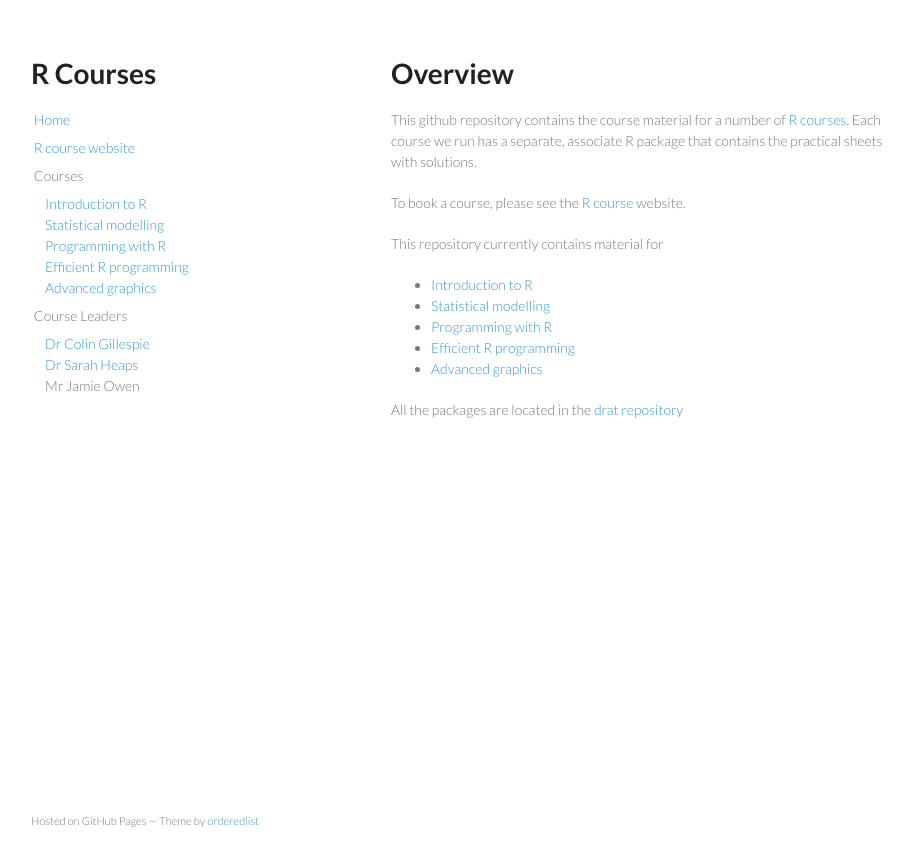
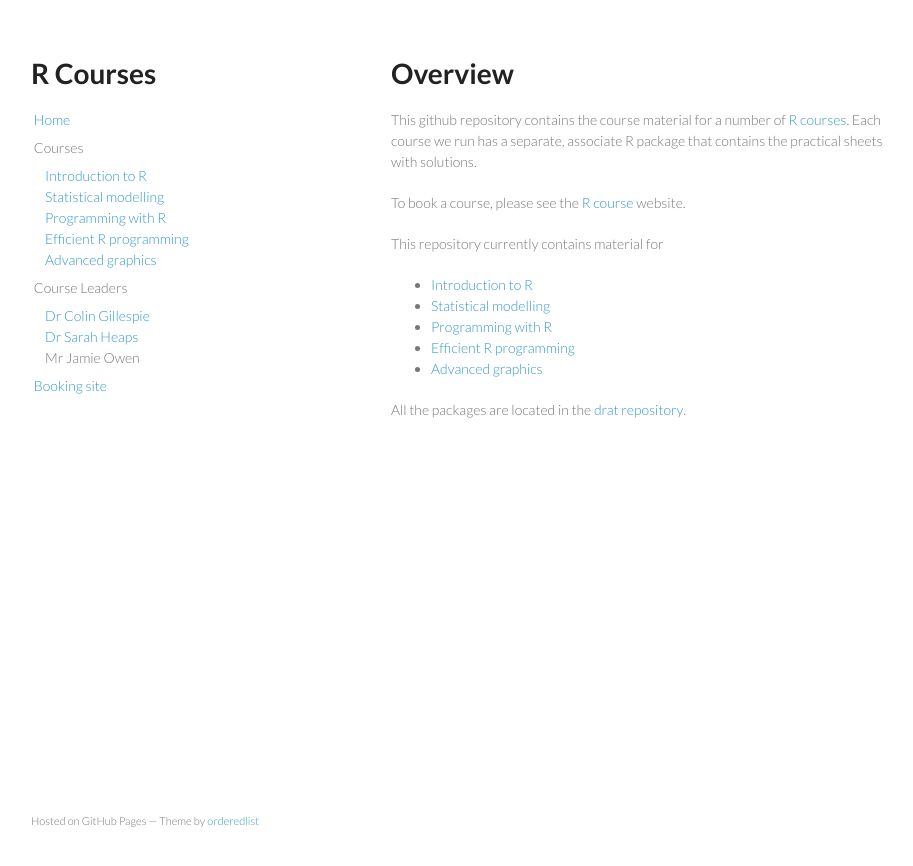
Before and after one commit to gvanzin/rcourses.github.io, a Jekyll site: the page built from index.md, in a window 1280 px wide. Shown: the top 866 px of the page, without its empty margins (179-1092 px from the left). Built offline with Jekyll 4.4.1, drawn with Linux system fonts in a browser that asks for light colours.

Commit message:
Rearranging side links

```diff
--- a/_layouts/default.html
+++ b/_layouts/default.html
@@ -33,7 +33,6 @@
         <p></p>
 
         <p class="view"><a href="/">Home</a></p>
-        <p class="view"><a href="http://www.ncl.ac.uk/maths/rcourse/">R course website</a></p>
         <p class="view ">Courses</p>
         <p class="view sub"><a href="{{ site.baseurl }}/nclRintroduction/">Introduction to R</a></p>
         <p class="view sub"><a href="{{ site.baseurl}}/nclRmodelling/">Statistical modelling</a></p>
@@ -46,6 +45,9 @@
         <p class="view sub"> <a href="http://www.ncl.ac.uk/maths/staff/profile/sarah.heaps">Dr
         Sarah Heaps</a></p>
         <p class="view sub">Mr Jamie Owen</p>
+
+        <p class="view"><a href="http://www.ncl.ac.uk/maths/rcourse/">Booking site</a></p>
+
       </header>
       <section>
 {{ content }}
--- a/index.md
+++ b/index.md
@@ -22,4 +22,4 @@ This repository currently contains material for
  * [Advanced graphics](nclRggplot2)
 
 All the packages are located in
-the [drat repository](https://github.com/rcourses/drat)
+the [drat repository](https://github.com/rcourses/drat).
```
